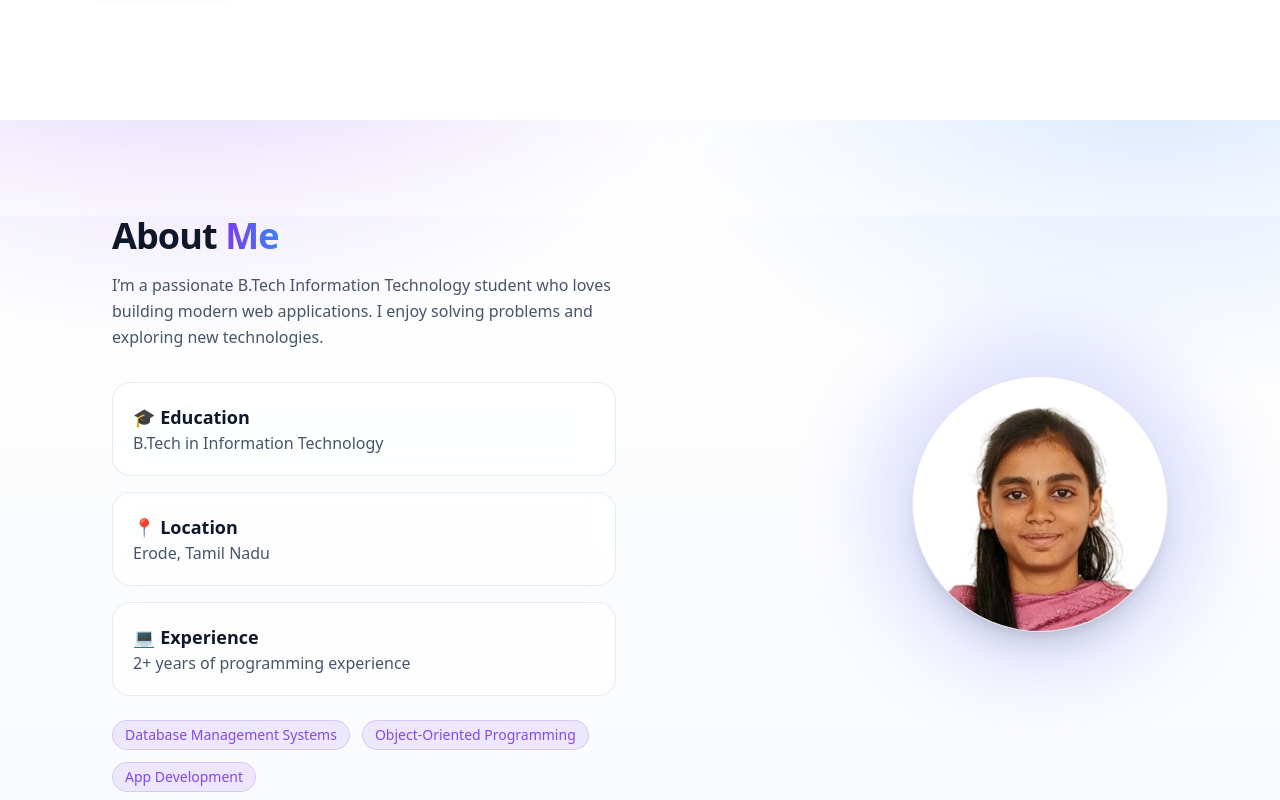
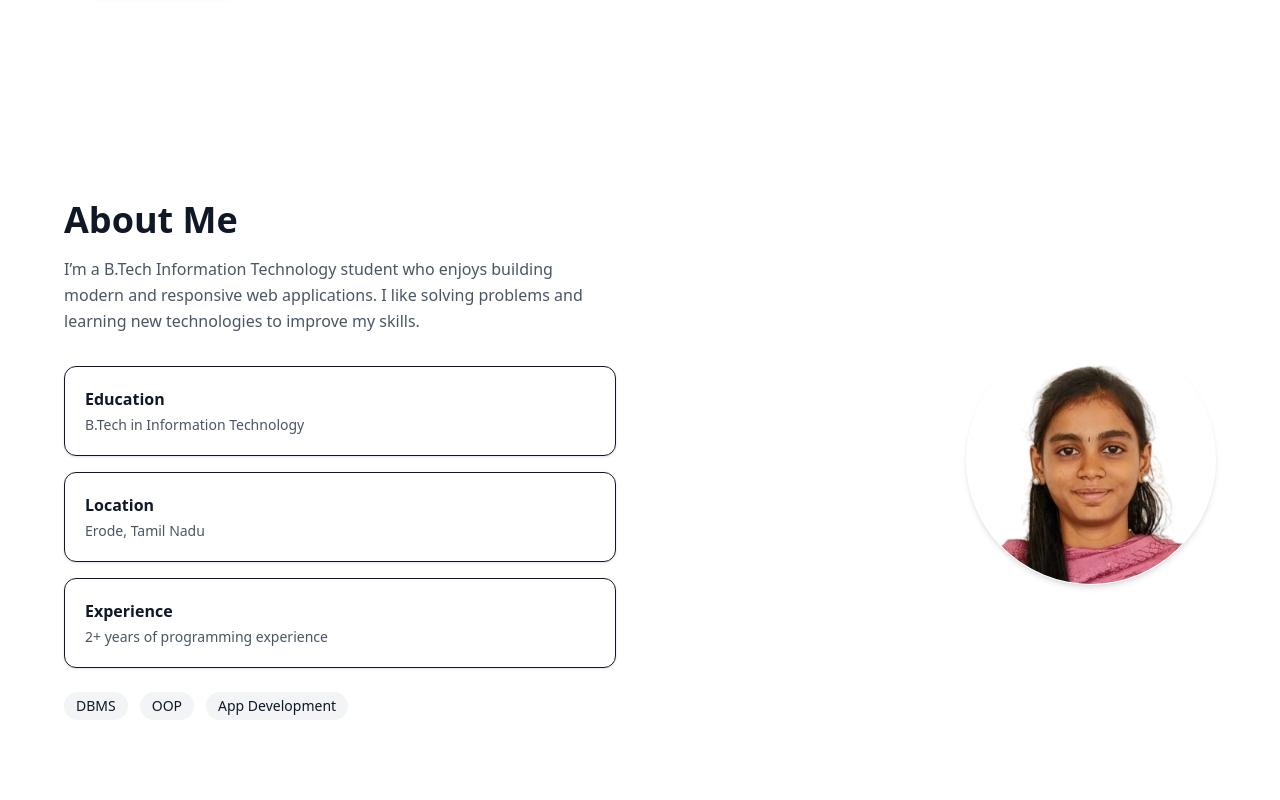
Before and after one commit to Deepika-15B/Deepika-s-Portfolio-Next.js-, a Next.js app: page / in a window 1280 px wide. Shown: the part 680-1480 px from the top of the page. Built offline with nearby package versions, Linux system fonts and the light colour scheme.

Commit message:
Updated About page

```diff
--- a/app/components/About.js
+++ b/app/components/About.js
@@ -2,79 +2,73 @@ import Image from "next/image";
 
 export default function About() {
   return (
-    <section id="about" className="section relative">
-      <div className="pointer-events-none absolute inset-x-0 -mt-24 h-24 bg-gradient-to-b from-transparent to-white/40" />
-
-      {/* Container */}
-      <div className="container-app grid md:grid-cols-2 gap-12 items-center">
+    <section id="about" className="py-20 px-6 bg-white">
+      <div className="max-w-6xl mx-auto grid md:grid-cols-2 gap-12 items-center">
 
         {/* LEFT SIDE */}
         <div>
-
-          <h2 className="text-4xl font-semibold mb-4 tracking-tight">
-            About <span className="gradient-text">Me</span>
+          <h2 className="text-3xl md:text-4xl font-bold text-gray-900">
+            About Me
           </h2>
 
-          <p className="text-muted mb-8 leading-relaxed">
-            I’m a passionate B.Tech Information Technology student who loves
-            building modern web applications. I enjoy solving problems and
-            exploring new technologies.
+          <p className="mt-4 text-gray-600 leading-relaxed">
+            I’m a B.Tech Information Technology student who enjoys building
+            modern and responsive web applications. I like solving problems
+            and learning new technologies to improve my skills.
           </p>
 
           {/* Info Cards */}
-          <div className="space-y-4">
+          <div className="mt-8 space-y-4">
 
-            <div className="card card-hover p-5">
-              <h3 className="font-semibold text-lg text-slate-900">🎓 Education</h3>
-              <p className="text-muted">B.Tech in Information Technology</p>
+            <div className="border rounded-xl p-5 shadow-sm">
+              <h3 className="font-semibold text-gray-900">Education</h3>
+              <p className="text-gray-600 text-sm mt-1">
+                B.Tech in Information Technology
+              </p>
             </div>
 
-            <div className="card card-hover p-5">
-              <h3 className="font-semibold text-lg text-slate-900">📍 Location</h3>
-              <p className="text-muted">Erode, Tamil Nadu</p>
+            <div className="border rounded-xl p-5 shadow-sm">
+              <h3 className="font-semibold text-gray-900">Location</h3>
+              <p className="text-gray-600 text-sm mt-1">
+                Erode, Tamil Nadu
+              </p>
             </div>
 
-            <div className="card card-hover p-5">
-              <h3 className="font-semibold text-lg text-slate-900">💻 Experience</h3>
-              <p className="text-muted">2+ years of programming experience</p>
+            <div className="border rounded-xl p-5 shadow-sm">
+              <h3 className="font-semibold text-gray-900">Experience</h3>
+              <p className="text-gray-600 text-sm mt-1">
+                2+ years of programming experience
+              </p>
             </div>
 
           </div>
 
           {/* Interests */}
           <div className="mt-6 flex flex-wrap gap-3">
-            <span className="chip">Database Management Systems</span>
-            <span className="chip">Object-Oriented Programming</span>
-            <span className="chip">App Development</span>
+            <span className="px-3 py-1 text-sm bg-gray-100 rounded-full">
+              DBMS
+            </span>
+            <span className="px-3 py-1 text-sm bg-gray-100 rounded-full">
+              OOP
+            </span>
+            <span className="px-3 py-1 text-sm bg-gray-100 rounded-full">
+              App Development
+            </span>
           </div>
-
         </div>
 
         {/* RIGHT SIDE */}
         <div className="flex justify-center md:justify-end">
-
-          <div className="relative">
-
-            {/* Soft Glow */}
-            <div className="absolute -inset-8 rounded-full bg-purple-300 blur-2xl opacity-30" />
-            <div className="absolute -inset-10 rounded-full bg-blue-300 blur-2xl opacity-20" />
-
-            {/* Image */}
-            <Image
-              src="/profile.jpg"
-              alt="Deepika"
-              width={256}
-              height={256}
-              className="w-64 h-64 rounded-full object-cover border border-slate-200 shadow-xl relative"
-              priority={false}
-            />
-
-          </div>
-
+          <Image
+            src="/profile.jpg"
+            alt="Deepika"
+            width={250}
+            height={250}
+            className="rounded-full object-cover border shadow-md"
+          />
         </div>
 
       </div>
-
     </section>
   );
 }
```
